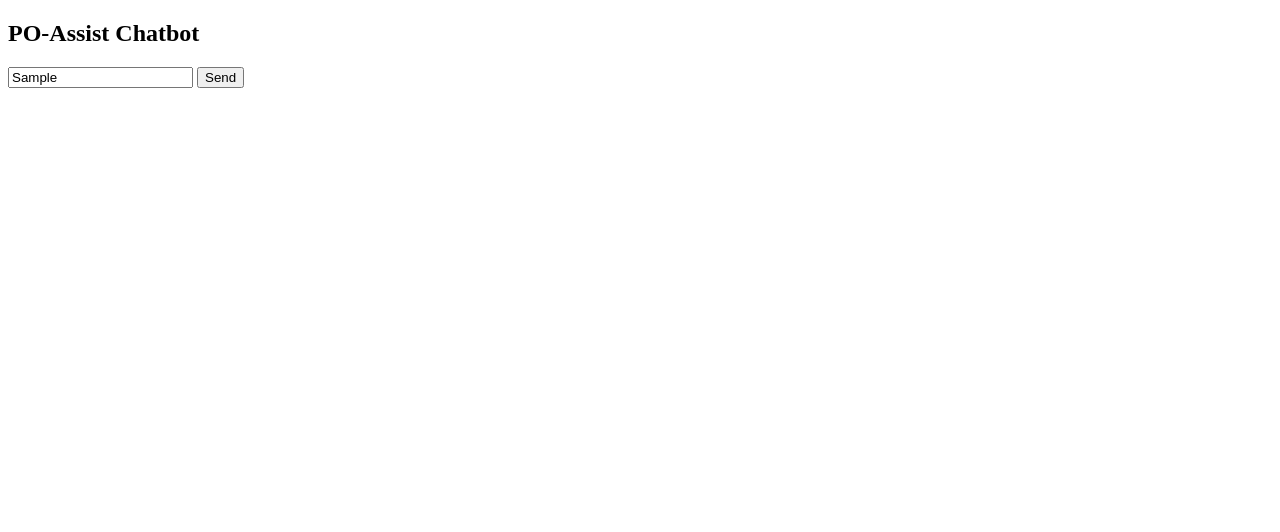
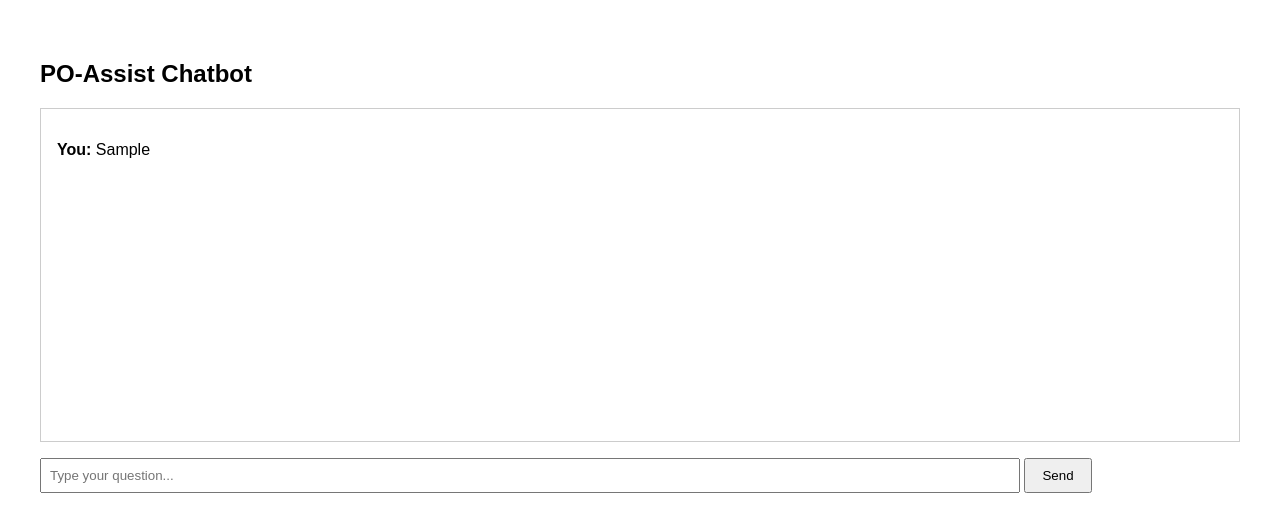
Before and after one commit to rexone999/po-assist-agent-railway, a website: page public/index.html in a window 1280 px wide. Both pictures are taken after typing "Sample" into the empty fields and a click on the button "Send". Drawn offline with Linux system fonts and the light colour scheme; no server answers.

Commit message:
Update index.html

```diff
--- a/public/index.html
+++ b/public/index.html
@@ -1,28 +1,42 @@
 <!DOCTYPE html>
-<html>
+<html lang="en">
 <head>
-  <title>PO-Assist Agent Chat</title>
+  <meta charset="UTF-8">
+  <title>PO-Assist Chatbot</title>
+  <style>
+    body { font-family: Arial, sans-serif; padding: 2rem; }
+    #chat-box { border: 1px solid #ccc; padding: 1rem; height: 300px; overflow-y: auto; margin-bottom: 1rem; }
+    #prompt { width: 80%; padding: 0.5rem; }
+    #send-btn { padding: 0.5rem 1rem; }
+  </style>
 </head>
 <body>
   <h2>PO-Assist Chatbot</h2>
   <div id="chat-box"></div>
-  <input type="text" id="prompt" placeholder="Ask something..." />
-  <button onclick="send()">Send</button>
+  <input type="text" id="prompt" placeholder="Type your question..." />
+  <button id="send-btn">Send</button>
 
   <script>
-    async function send() {
-      const prompt = document.getElementById("prompt").value;
+    document.getElementById("send-btn").addEventListener("click", async () => {
+      const promptInput = document.getElementById("prompt");
+      const chatBox = document.getElementById("chat-box");
+      const prompt = promptInput.value.trim();
+
+      if (!prompt) return;
+
+      chatBox.innerHTML += `<p><strong>You:</strong> ${prompt}</p>`;
+      promptInput.value = '';
+
       const res = await fetch("/chat", {
         method: "POST",
         headers: { "Content-Type": "application/json" },
         body: JSON.stringify({ prompt })
       });
+
       const data = await res.json();
-      const chatBox = document.getElementById("chat-box");
-      chatBox.innerHTML += `<p><strong>You:</strong> ${prompt}</p>`;
       chatBox.innerHTML += `<p><strong>Bot:</strong> ${data.reply}</p>`;
-      document.getElementById("prompt").value = "";
-    }
+      chatBox.scrollTop = chatBox.scrollHeight;
+    });
   </script>
 </body>
 </html>
```
